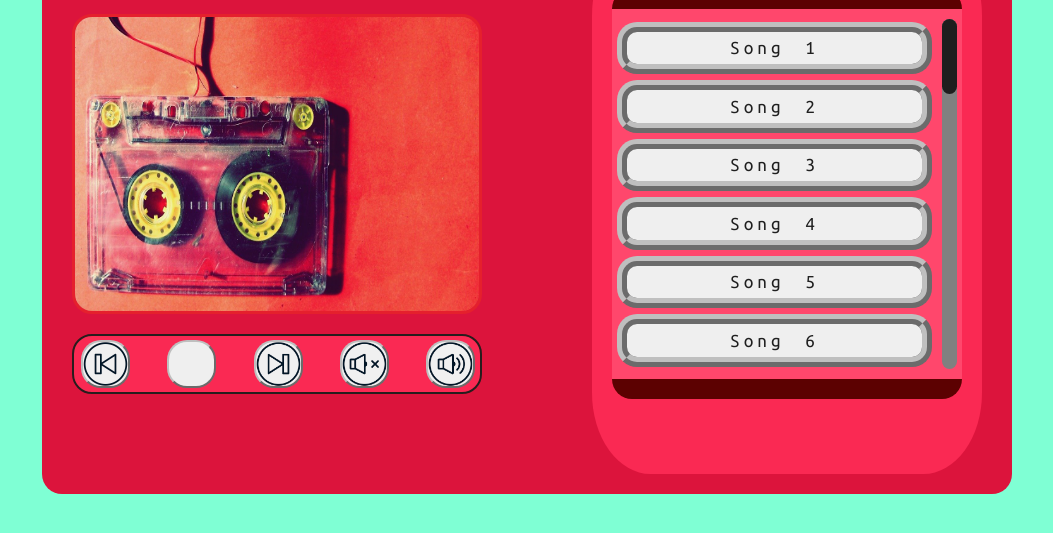
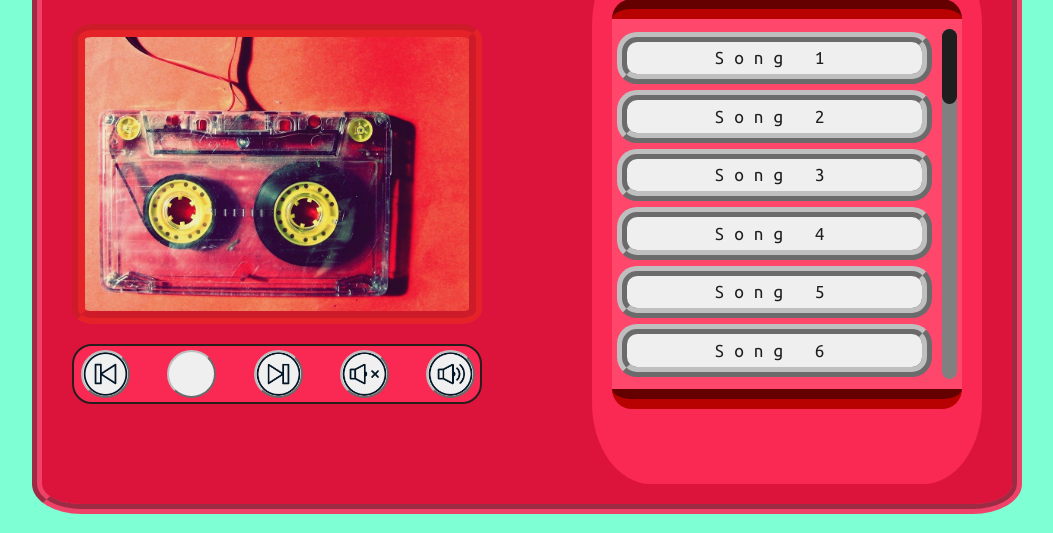
Before and after one commit to k4-100/musicplayer, a plain HTML site: page index.html in a window 1280 px wide. Shown: the part 267-800 px from the top of the page, without its empty margins (113-1166 px from the left). Drawn offline with Linux system fonts and the light colour scheme.

Commit message:
More changes to index.css 1. Changed letter and word spacing for * 2. gave a fancy border to .container 3. .cassette now has a more centered image, and slightly different border 4. .controls have now a nice, roundy look without that "badly cropped" look from before 5. .inner-container has A sligtly different border now

```diff
--- a/index.css
+++ b/index.css
@@ -10,8 +10,8 @@
 * {
   border-radius: 20px;
   text-align: center;
-  letter-spacing: 4px;
-  word-spacing: 7px;
+  letter-spacing: 10px;
+  word-spacing: 2px;
   font-size: 1.1rem;
   font-family: "Ubuntu Mono", sans-serif;
   border-color: var(--greyish);
@@ -32,6 +32,7 @@ body {
   font-size: 2.5rem;
   text-align: center;
 }
+
 .container {
   display: flow-root;
   background-color: crimson;
@@ -40,6 +41,8 @@ body {
   width: 970px;
   height: 580px;
   margin: 0 auto;
+  border-radius: 5%;
+  border: rgb(240, 66, 104) groove 10px;
 }
 
 /*#######################
@@ -57,8 +60,11 @@ body {
 .cassette {
   display: block;
   height: 300px;
-  border: 3px solid rgb(255, 69, 0, 25%);
+  border: 13px groove rgb(255, 69, 0, 30%);
   box-sizing: border-box;
+  border-radius: 5%;
+  object-fit: cover;
+  object-position: left;
 }
 
 .controls {
@@ -84,6 +90,7 @@ body {
   background-position: center;
   background-repeat: no-repeat;
   background-size: 90px;
+  border-radius: 50%;
   margin: 0 16px;
 }
 
@@ -146,8 +153,7 @@ body {
   background: var(--bright-pinkish-red);
   height: 350px;
   padding: 10px 0;
-  border: 0 rgb(92, 1, 1) solid;
-
+  border: 0 rgb(184, 1, 1) groove;
   border-width: 20px 0;
   width: 100%;
 }
```
